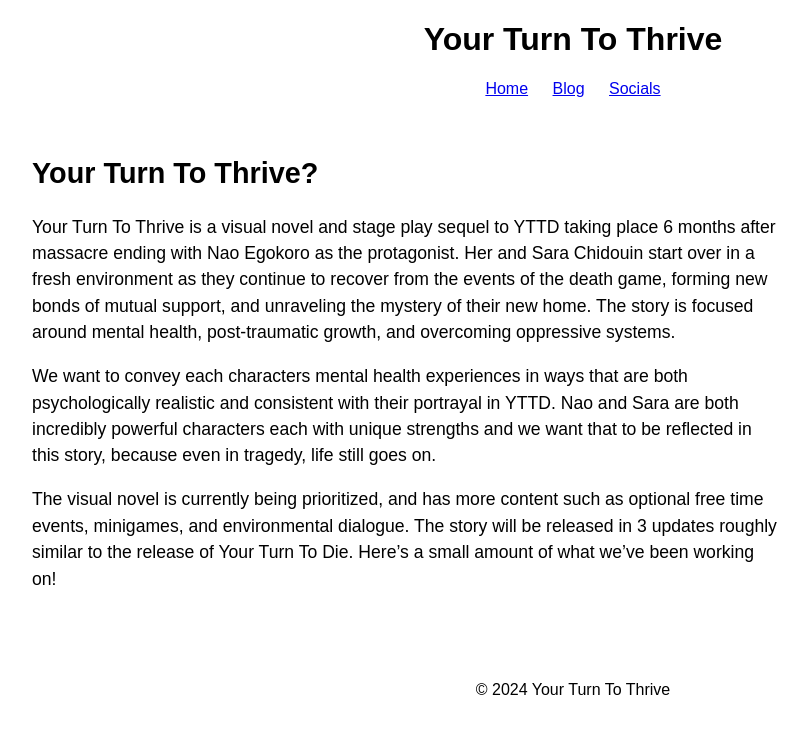
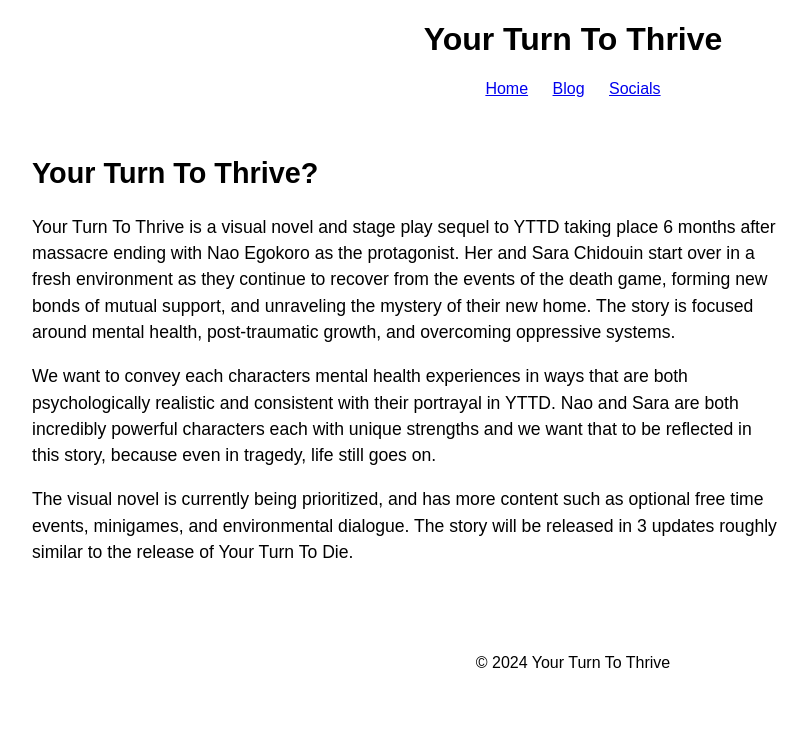
Before and after one commit to YourTurnToThrive/yourturntothrive.github.io, a Jekyll site: the page built from index.html, in a window 1280 px wide. Shown: the top 734 px of the page, without its empty margins (67-875 px from the left). Built offline with Jekyll 4.4.1, drawn with Linux system fonts in a browser that asks for light colours.

Commit message:
minor fixes

```diff
--- a/_layouts/default.html
+++ b/_layouts/default.html
@@ -4,7 +4,7 @@
     <meta charset="UTF-8">
     <meta name="viewport" content="width=device-width, initial-scale=1.0">
     <title>{{ site.title }} | {{ page.title }}</title>
-
+    <meta name="description" content="A visual novel and stage play sequel to Your Turn To Die">
     <link rel="stylesheet" href="{{ '/assets/css/style.css' | relative_url }}">
 </head>
 <body>
--- a/_posts/2024-6-5-NaoEgokoroBirthday.markdown
+++ b/_posts/2024-6-5-NaoEgokoroBirthday.markdown
@@ -8,8 +8,8 @@
 
 ### Dance in Moonlight
 
-<iframe src="http://www.youtube.com/embed/WAo9X7Q3PGw" frameborder="0" allowfullscreen></iframe>
+<iframe src="https://www.youtube.com/embed/WAo9X7Q3PGw" frameborder="0" allowfullscreen></iframe>
 
 ### Walk in Sunlight
 
-<iframe src="http://www.youtube.com/embed/y_my72DPWzw" frameborder="0" allowfullscreen></iframe>
+<iframe src="https://www.youtube.com/embed/y_my72DPWzw" frameborder="0" allowfullscreen></iframe>
--- a/_posts/2024-6-5-YourTurnToThrive copy.markdown
+++ b/_posts/2024-6-5-YourTurnToThrive copy.markdown
@@ -24,7 +24,7 @@
 This story takes place in a college setting, so we went around colleges, focusing on liminal spaces, to capture the vibe of this YTTD sequel! These aren't our finalized images, but we think they're looking pretty good :)
 
 ## Some of our music!
-<iframe src="http://www.youtube.com/embed/x-OJhpYuZiE" frameborder="0" allowfullscreen></iframe>
+<iframe src="https://www.youtube.com/embed/x-OJhpYuZiE" frameborder="0" allowfullscreen></iframe>
 
 "There's nothing to fear in failure. A person's life does not end there. / As long as you live on... Happiness will surely come to you!" - Kazumi Mishima [src](https://yourturntodie.fandom.com/wiki/Chapter_1,_Part_Two/Prologue)
 
--- a/index.html
+++ b/index.html
@@ -13,7 +13,7 @@
 
                 <p>We want to convey each characters mental health experiences in ways that are both psychologically realistic and consistent with their portrayal in YTTD. Nao and Sara are both incredibly powerful characters each with unique strengths and we want that to be reflected in this story, because even in tragedy, life still goes on.</p>
 
-                <p>The visual novel is currently being prioritized, and has more content such as optional free time events, minigames, and environmental dialogue. The story will be released in 3 updates roughly similar to the release of Your Turn To Die. Here’s a small amount of what we’ve been working on!</p>
+                <p>The visual novel is currently being prioritized, and has more content such as optional free time events, minigames, and environmental dialogue. The story will be released in 3 updates roughly similar to the release of Your Turn To Die.</p>
             </div>
         </article>
     </div>
```
